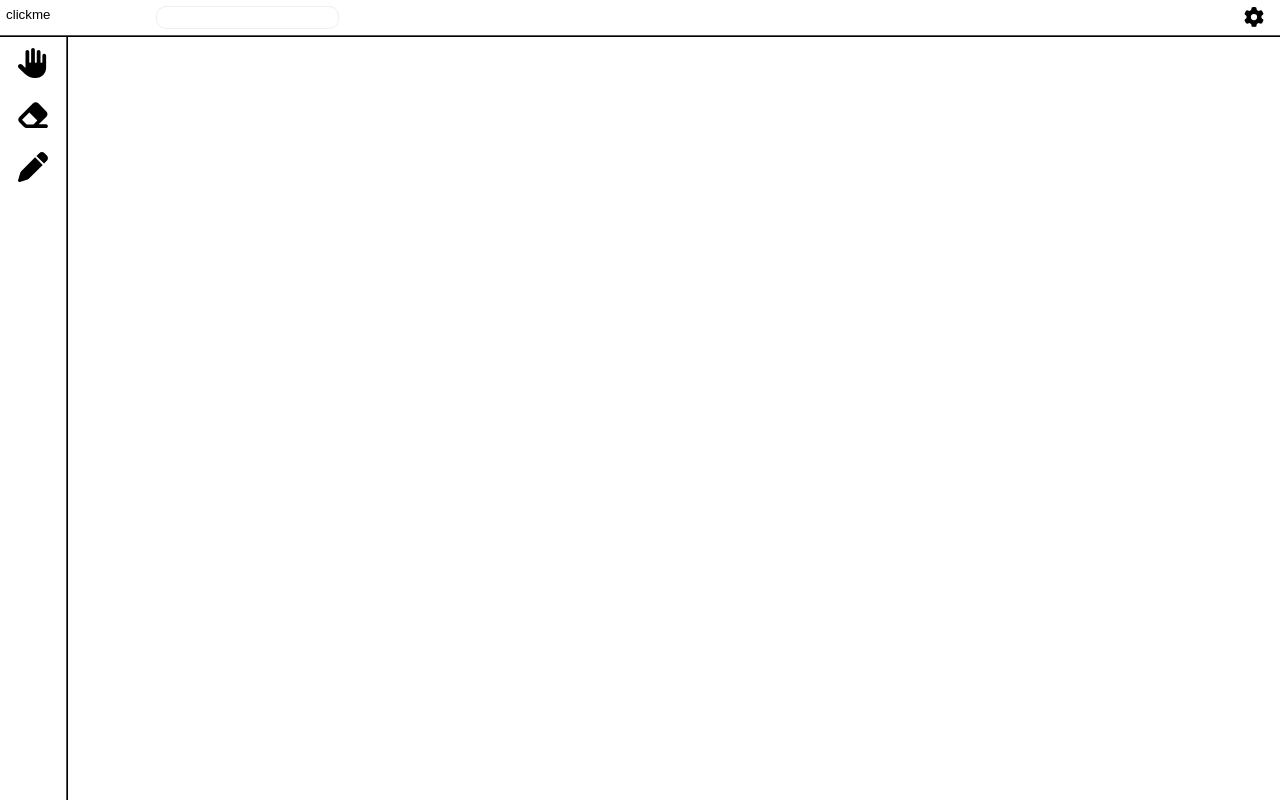
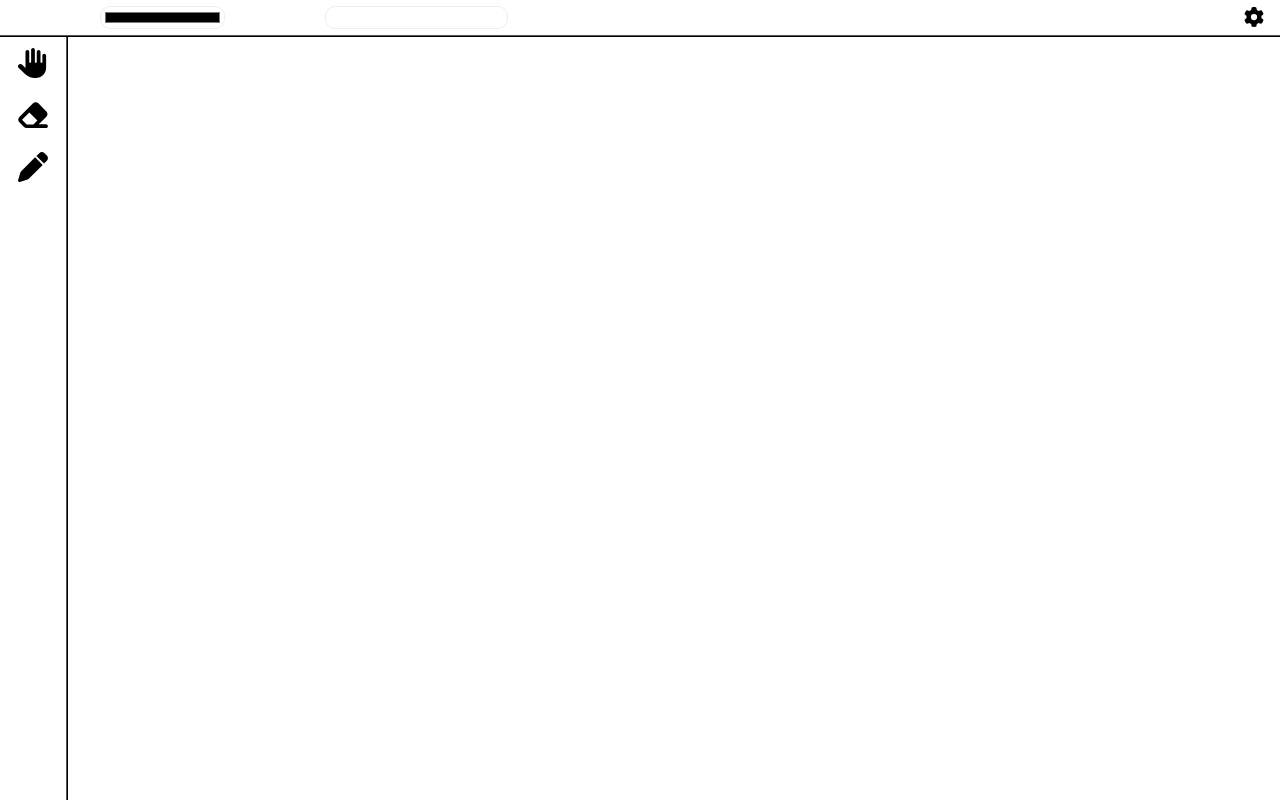
Before and after one commit to ZMensRain/Drawing-Hackathon, a React (Vite) app: page / in a window 1280 px wide. Built offline with nearby package versions, Linux system fonts and the light colour scheme.

Commit message:
updated color input button

```diff
--- a/src/componets/topbar.tsx
+++ b/src/componets/topbar.tsx
@@ -6,14 +6,10 @@ type props = {
 
 const TopBar = (props: props) => {
   console.log(props);
+
   return (
     <div id="topBar">
-      <input
-        type="color"
-        style={{ opacity: 0, width: 100, position: "absolute" }}
-      />
-      <button>clickme</button>
-
+      <input type="color" className="colorPicker" />
       <input></input>
       <div style={{ flex: 1 }}></div>
       <button style={{ marginRight: 10 }}>
```
